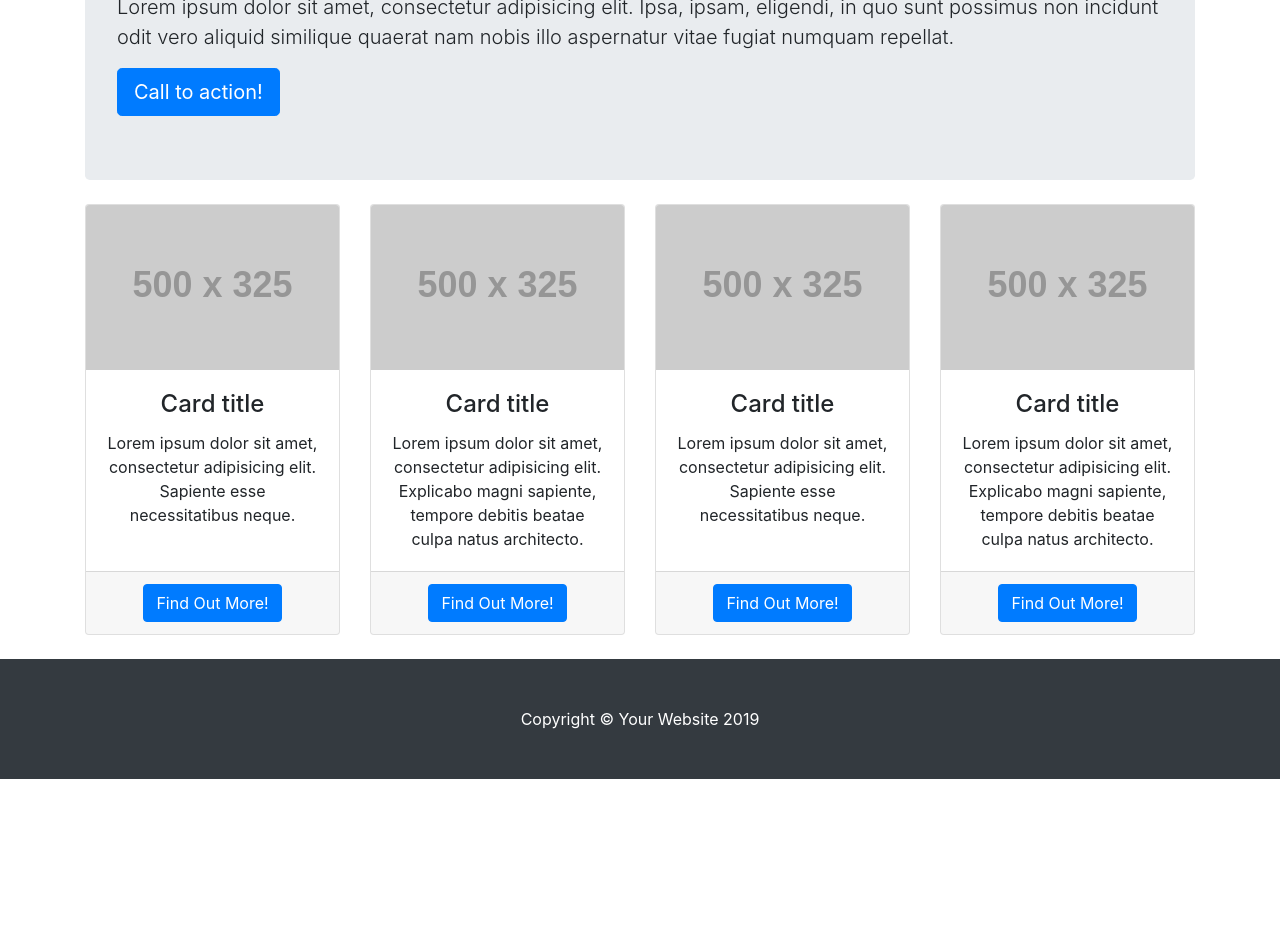
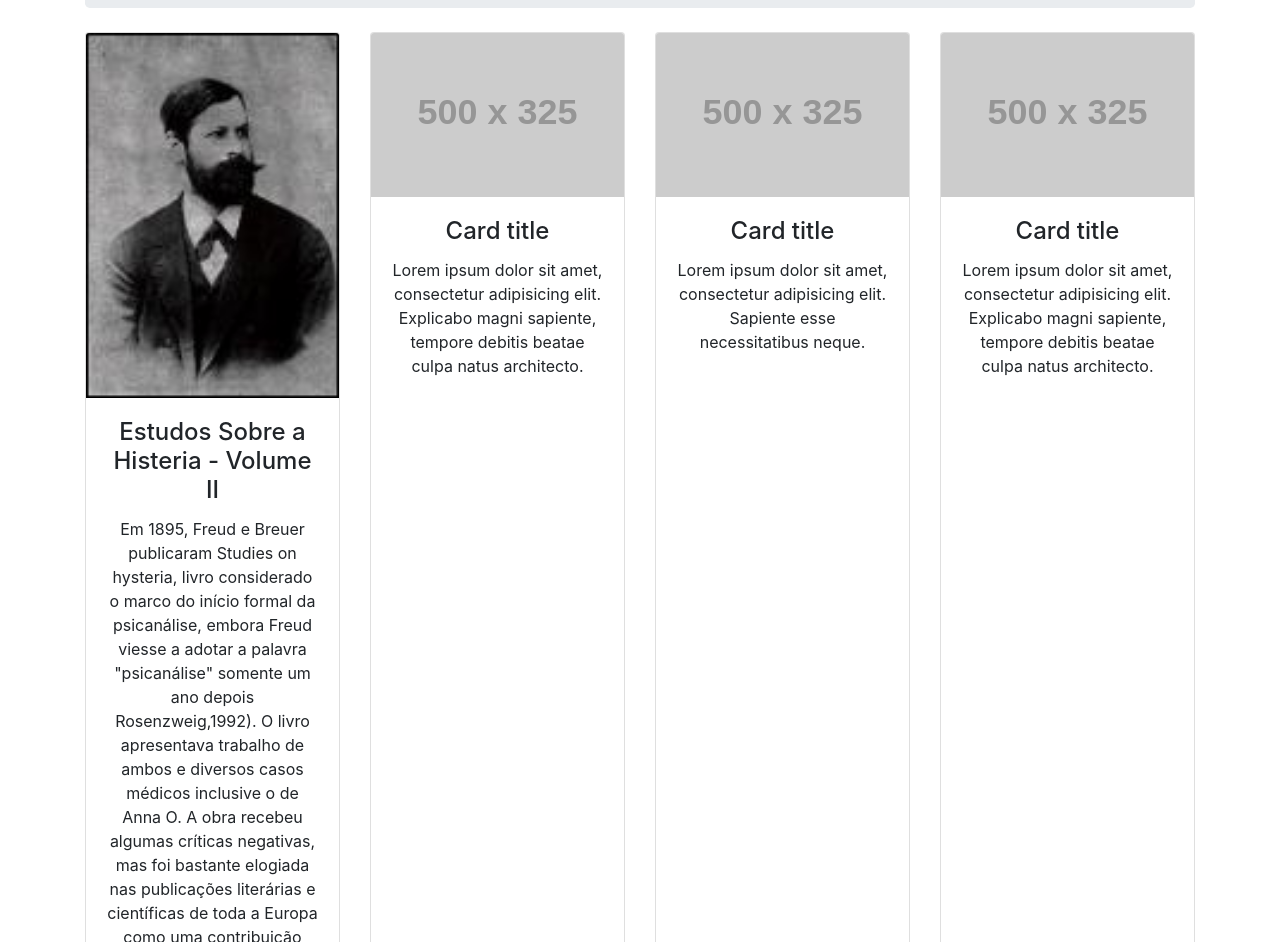
Before and after one commit to psicoceano/psicoceano, a website: page index.html in a window 1280 px wide. Shown: the part 246-1188 px from the top of the page. Before the commit the page ends 1025 px from the top, so only its background shows below. Drawn offline with Linux system fonts and the light colour scheme; placeholder pictures from the web are drawn by us.

Commit message:
Adição de um ebook

```diff
--- a/index.html
+++ b/index.html
@@ -53,9 +53,7 @@
 
     <!-- Jumbotron Header -->
     <header class="jumbotron my-4">
-      <h1 class="display-3">Bem-vindo(a) ao PsicOceano!</h1>
-      <p class="lead">Lorem ipsum dolor sit amet, consectetur adipisicing elit. Ipsa, ipsam, eligendi, in quo sunt possimus non incidunt odit vero aliquid similique quaerat nam nobis illo aspernatur vitae fugiat numquam repellat.</p>
-      <a href="#" class="btn btn-primary btn-lg">Call to action!</a>
+      <p class="lead">Vídeos, livros e muito material sobre Psicanálise.</p>
     </header>
 
     <!-- Page Features -->
@@ -63,13 +61,13 @@
 
       <div class="col-lg-3 col-md-6 mb-4">
         <div class="card h-100">
-          <img class="card-img-top" src="http://placehold.it/500x325" alt="">
+          <img class="card-img-top" src="./images/freudhisteriav2.jpg" alt="">
           <div class="card-body">
-            <h4 class="card-title">Card title</h4>
-            <p class="card-text">Lorem ipsum dolor sit amet, consectetur adipisicing elit. Sapiente esse necessitatibus neque.</p>
+            <h4 class="card-title">Estudos Sobre a Histeria - Volume II</h4>
+            <p class="card-text">Em 1895, Freud e Breuer publicaram Studies on hysteria, livro considerado o marco do início formal da psicanálise, embora Freud viesse a adotar a palavra "psicanálise" somente um ano depois Rosenzweig,1992). O livro apresentava trabalho de ambos e diversos casos médicos inclusive o de Anna O. A obra recebeu algumas críticas negativas, mas foi bastante elogiada nas publicações literárias e científicas de toda a Europa como uma contribuição extremamente valiosa para a área.</p>
           </div>
           <div class="card-footer">
-            <a href="#" class="btn btn-primary">Find Out More!</a>
+            <a href="./ebooks/freudhisteriav2.pdf" target="_blank" class="btn btn-primary">Download</a>
           </div>
         </div>
       </div>
@@ -122,7 +120,7 @@
   <!-- Footer -->
   <footer class="py-5 bg-dark">
     <div class="container">
-      <p class="m-0 text-center text-white">Copyright &copy; Your Website 2019</p>
+      <p class="m-0 text-center text-white">Copyright &copy; PsicOceano 2020</p>
     </div>
     <!-- /.container -->
   </footer>
```
Also changed, not shown: images/freudhisteriav2.jpg (added), 2 other files.
